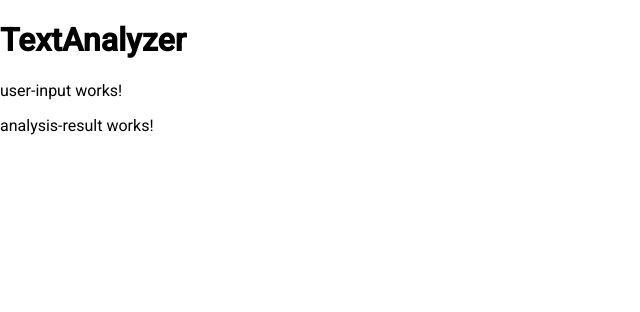
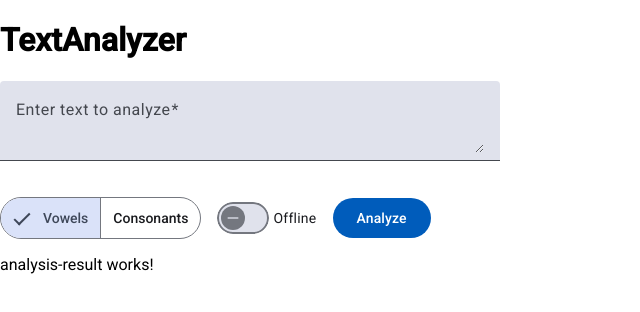
Before and after one commit to aylin-sarioglu/coding-task, an Angular app in the folder frontend/text-analyzer-app/: page / in a window 1280 px wide. Shown: the top 312 px of the page, without its empty margins (0-640 px from the left). Built offline with nearby package versions, Linux system fonts and the light colour scheme.

Commit message:
feat: add core ui elements for UserInputComponent

```diff
--- a/frontend/text-analyzer-app/src/app/app.component.ts
+++ b/frontend/text-analyzer-app/src/app/app.component.ts
@@ -6,7 +6,7 @@ import { UserInputComponent } from '../components/user-input/user-input.componen
   selector: 'app-root',
   imports: [AnalysisResultComponent, UserInputComponent],
   templateUrl: './app.component.html',
-  styleUrl: './app.component.css'
+  styleUrl: './app.component.css',
 })
 export class AppComponent {
   title = 'text-analyzer-app';
--- a/frontend/text-analyzer-app/src/components/user-input/user-input.component.css
+++ b/frontend/text-analyzer-app/src/components/user-input/user-input.component.css
@@ -0,0 +1,18 @@
+.user-input-form {
+  min-width: 150px;
+  max-width: 500px;
+  width: 100%;
+}
+
+.user-input-full-width {
+  width: 100%;
+}
+
+.user-input-button-row {
+  max-width: 600px;
+  display: flex;
+  flex-wrap: wrap;
+  align-items: center;
+  gap: 1rem;
+  margin-top: 1rem;
+}
--- a/frontend/text-analyzer-app/src/components/user-input/user-input.component.html
+++ b/frontend/text-analyzer-app/src/components/user-input/user-input.component.html
@@ -1 +1,41 @@
-<p>user-input works!</p>
+<main class="main">
+  <section>
+    <form class="user-input-form">
+      <mat-form-field class="user-input-full-width">
+        <mat-label>Enter text to analyze</mat-label>
+        <textarea
+          matInput
+          name="inputText"
+          placeholder="Ex. Hello World ..."
+          required
+        ></textarea>
+      </mat-form-field>
+
+      <div class="user-input-button-row">
+        <!-- Toggle Group for Mode Selection of the Analysis -->
+        <mat-button-toggle-group
+          name="analysisMode"
+          aria-label="Analysis Mode"
+          [value]="selectedValues"
+          (change)="onSelectionChange($event)"
+          multiple
+        >
+          <mat-button-toggle value="Vowels">Vowels</mat-button-toggle>
+          <mat-button-toggle value="Consonants">Consonants</mat-button-toggle>
+        </mat-button-toggle-group>
+
+        <!-- Slide Toggle for Online/Offline Mode -->
+        <mat-slide-toggle
+          [(ngModel)]="isOnline"
+          name="onlineStatus"
+          aria-label="Connection Mode"
+        >
+          {{ isOnline ? "Online" : "Offline" }}
+        </mat-slide-toggle>
+
+        <!-- Submit Button -->
+        <button mat-flat-button color="primary" type="submit">Analyze</button>
+      </div>
+    </form>
+  </section>
+</main>
--- a/frontend/text-analyzer-app/src/components/user-input/user-input.component.ts
+++ b/frontend/text-analyzer-app/src/components/user-input/user-input.component.ts
@@ -1,11 +1,56 @@
-import { Component } from '@angular/core';
+import { Component, signal } from '@angular/core';
+import { FormsModule } from '@angular/forms';
+import { MatButtonModule } from '@angular/material/button';
+import {
+  MatButtonToggleChange,
+  MatButtonToggleModule,
+} from '@angular/material/button-toggle';
+import { MatCheckboxModule } from '@angular/material/checkbox';
+import { MatFormFieldModule, MatLabel } from '@angular/material/form-field';
+import { MatInputModule } from '@angular/material/input';
+import { MatSlideToggleModule } from '@angular/material/slide-toggle';
 
 @Component({
   selector: 'app-user-input',
-  imports: [],
+  imports: [
+    MatSlideToggleModule,
+    MatLabel,
+    MatFormFieldModule,
+    MatInputModule,
+    MatButtonModule,
+    MatSlideToggleModule,
+    MatButtonToggleModule,
+    MatCheckboxModule,
+    FormsModule,
+  ],
   templateUrl: './user-input.component.html',
-  styleUrl: './user-input.component.css'
+  styleUrl: './user-input.component.css',
 })
 export class UserInputComponent {
+  isOnline = false;
 
+  hideMultipleSelectionIndicator = signal(false);
+
+  toggleMultipleSelectionIndicator() {
+    this.hideMultipleSelectionIndicator.update((value) => !value);
+  }
+
+  selectedValues: string[] = ['Vowels'];
+  onSelectionChange(event: MatButtonToggleChange) {
+    enforceMinimumModeSelection(event, this.selectedValues);
+  }
 }
+
+function enforceMinimumModeSelection(
+  event: MatButtonToggleChange,
+  selectedValues: string[]
+) {
+  const newSelection = event.source.buttonToggleGroup.value;
+
+  if (!newSelection || newSelection.length === 0) {
+    event.source.buttonToggleGroup.value = selectedValues;
+    return;
+  }
+
+  selectedValues = newSelection;
+}
```
